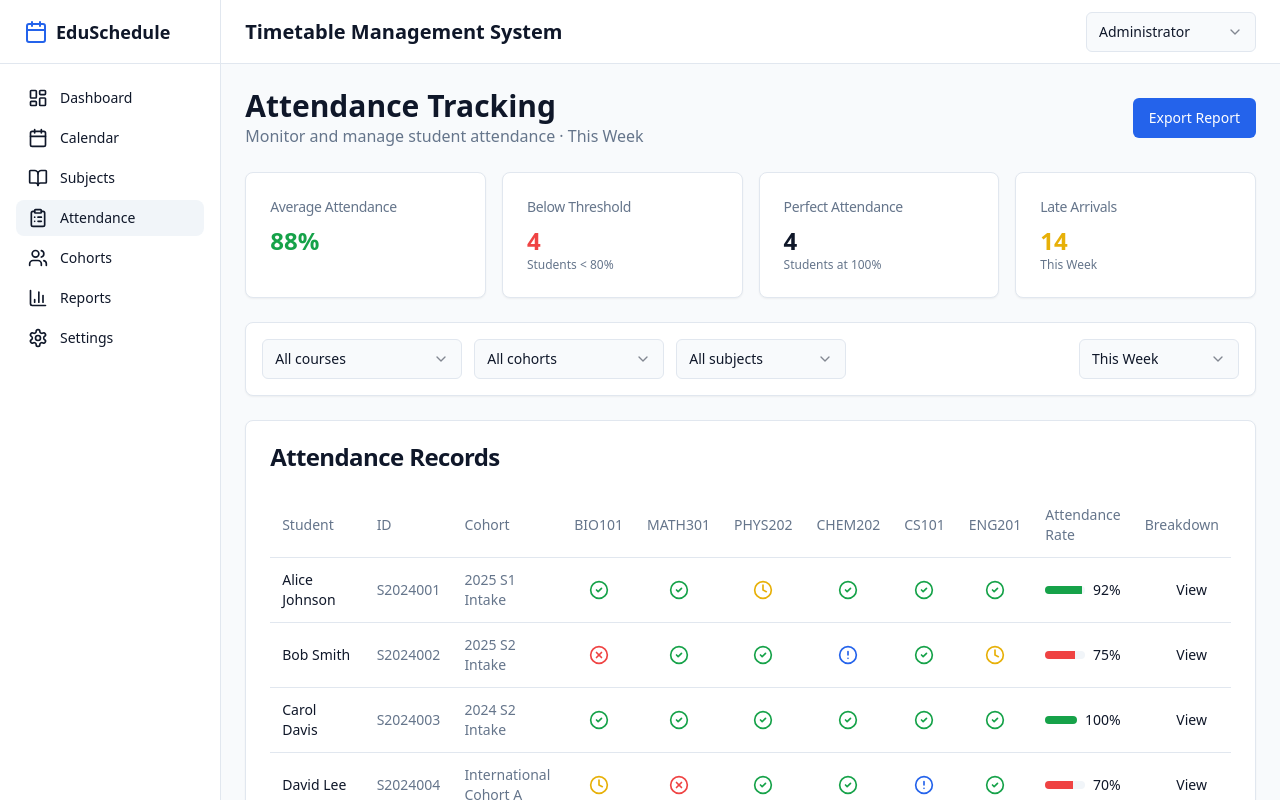
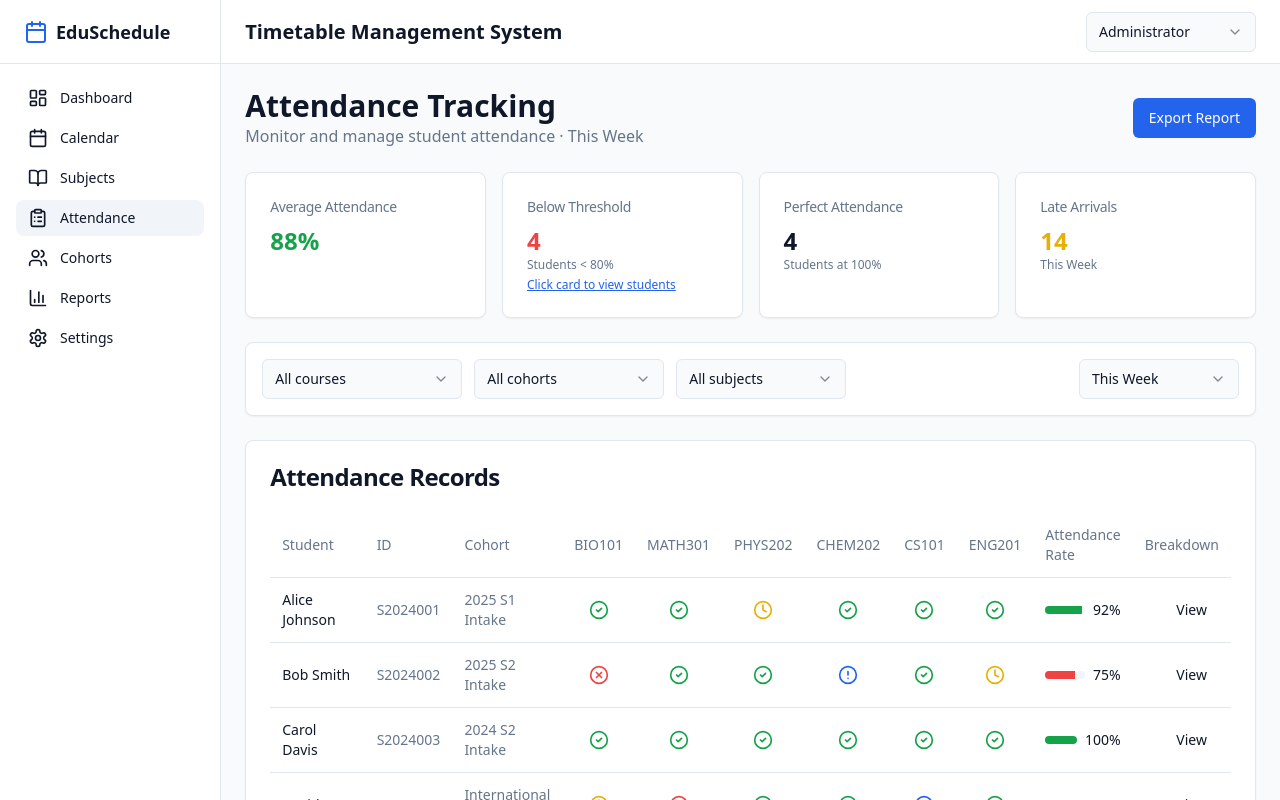
Before and after one commit to adekunleth/edu-timetable-cal, a React (Vite) app: page /attendance in a window 1280 px wide. Shown: the top 800 px of the page. Built offline with nearby package versions, Linux system fonts and the light colour scheme; the HTML template or start-up script is replaced by a standard one.

Commit message:
Changes
Co-authored-by: adekunleth <209859128+adekunleth@users.noreply.github.com>

```diff
--- a/src/pages/Attendance.tsx
+++ b/src/pages/Attendance.tsx
@@ -283,6 +283,7 @@ export default function Attendance() {
               <>
                 <div className="text-2xl font-bold text-destructive">{belowThreshold}</div>
                 <p className="text-xs text-muted-foreground">Students &lt; 80%</p>
+                <p className="mt-1 text-xs text-primary underline">Click card to view students</p>
               </>
             )}
           </CardContent>
```
